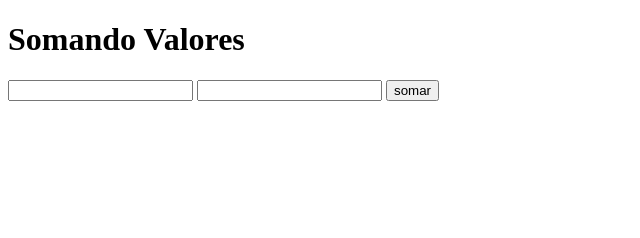
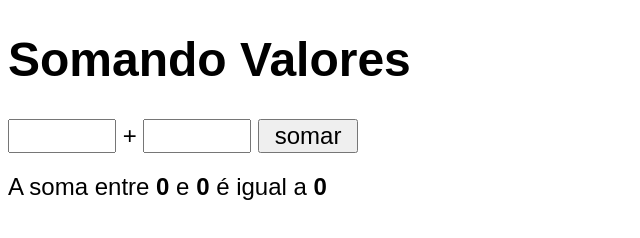
Before and after one commit to felipevainer/javascript, a plain HTML site: page cursojs/aula10/ex007.html in a window 1280 px wide. Both pictures are taken after a click on the button "somar". Shown: the whole page, without its empty margins (0-640 px from the left). Drawn offline with Linux system fonts and the light colour scheme.

Commit message:
Atualização

```diff
--- a/cursojs/aula10/ex007.html
+++ b/cursojs/aula10/ex007.html
@@ -5,12 +5,35 @@
     <meta http-equiv="X-UA-Compatible" content="IE=edge">
     <meta name="viewport" content="width=device-width, initial-scale=1.0">
     <title>Somando Números</title>
+    <style>
+        body {
+            font: normal 18pt Arial;
+        }
+        input {
+            font: normal 18pt Arial;
+            width: 100px;
+        }
+        div#res {
+            margin-top: 20px;
+        }
+    </style>
 </head>
 <body>
     <h1>Somando Valores</h1>
-    <input type="number" name="txtn1" id="txtn1">
+    <input type="number" name="txtn1" id="txtn1"> +
     <input type="number" name="txtn2" id="txtn2">
     <input type="button" value="somar" onclick="somar()">
-
+    <div id="res">Resultado</div>
+    <script>
+        function somar() {
+            var tn1 = window.document.getElementById('txtn1')
+            var tn2 = window.document.querySelector('input#txtn2')
+            var res = window.document.getElementById('res')
+            var n1 = Number(tn1.value)
+            var n2 = Number(tn2.value)
+            var s = n1 + n2
+            res.innerHTML = `A soma entre <strong>${n1}</strong> e <strong>${n2}</strong> é igual a <strong>${s}</strong>`
+        }
+    </script>
 </body>
 </html>
--- /dev/null
+++ b/cursojs/aula11/ex008.js
@@ -0,0 +1,6 @@
+var vel = 60.1
+console.log(`A velocidade do seu carro é de ${vel}km/h`)
+if (vel > 60){
+    console.log(`Você ultrapassou a velocidade permitida. MULTADO!`)
+}
+console.log(`Dirija sempre usando cinto de segurança!`)
```
Also changed, not shown: cursojs/aula11/ex009.js (added, +7 -0 lines), cursojs/aula11/ex010.html (added, +32 -0 lines), cursojs/aula11/ex0009.html (added).
